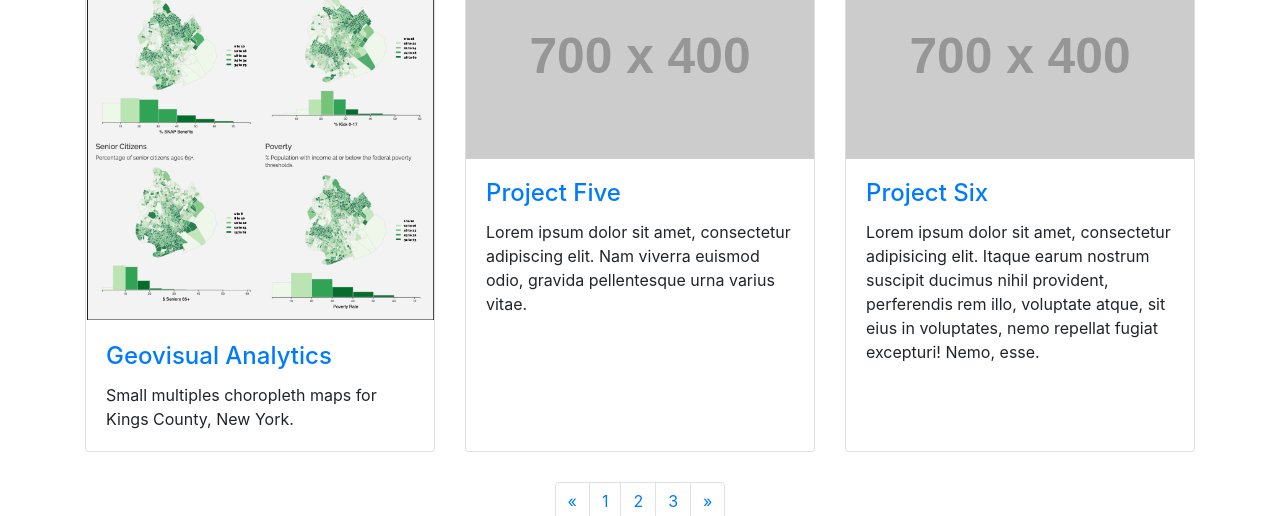
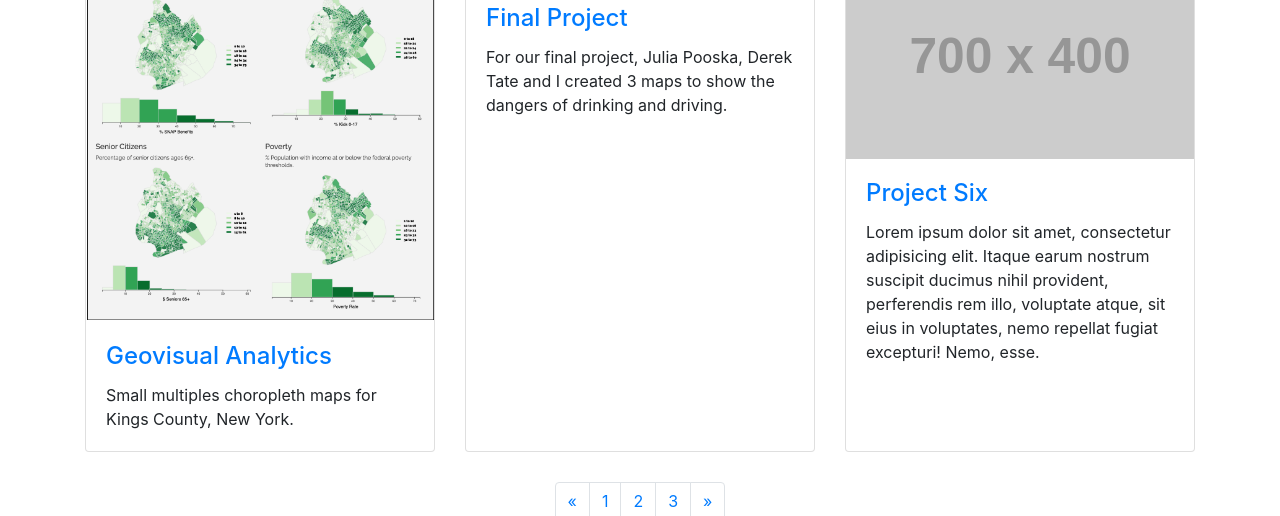
Before and after one commit to geog3540/egmanders, a website: page index.html in a window 1280 px wide. Shown: the part 643-1159 px from the top of the page. Drawn offline with Linux system fonts and the light colour scheme; placeholder pictures from the web are drawn by us.

Commit message:
final project
added section for final

```diff
--- a/index.html
+++ b/index.html
@@ -103,12 +103,12 @@
         </div>
         <div class="col-lg-4 col-sm-6 portfolio-item">
           <div class="card h-100">
-            <a href="#"><img class="card-img-top" src="http://placehold.it/700x400" alt=""></a>
+            <a href="https://geog3540.github.io/LiquorStoresAndCrashes/"><img class="card-img-top" src="images/finalproject" alt=""></a>
             <div class="card-body">
               <h4 class="card-title">
-                <a href="#">Project Five</a>
+                <a href="https://geog3540.github.io/LiquorStoresAndCrashes/">Final Project</a>
               </h4>
-              <p class="card-text">Lorem ipsum dolor sit amet, consectetur adipiscing elit. Nam viverra euismod odio, gravida pellentesque urna varius vitae.</p>
+              <p class="card-text">For our final project, Julia Pooska, Derek Tate and I created 3 maps to show the dangers of drinking and driving.</p>
             </div>
           </div>
         </div>
```
Also changed, not shown: images/finalproject.png (added).
